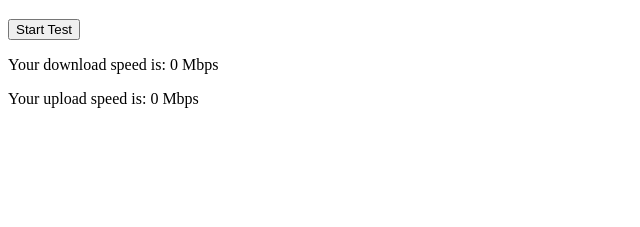
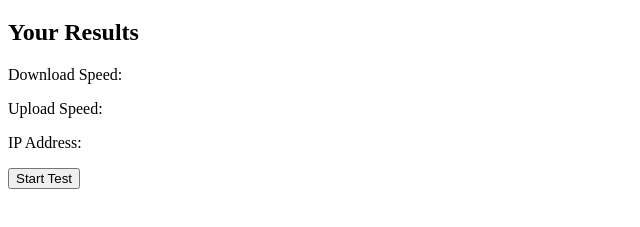
Before and after one commit to OSPOKS/Internet-speed-test, a plain HTML site: page index.html in a window 1280 px wide. Shown: the part 61-288 px from the top of the page, without its empty margins (0-640 px from the left). Drawn offline with Linux system fonts and the light colour scheme.

Commit message:
Update index.html

```diff
--- a/index.html
+++ b/index.html
@@ -1,20 +1,21 @@
 <!DOCTYPE html>
-<html lang="en">
+<html>
 <head>
-    <meta charset="UTF-8">
-    <meta name="viewport" content="width=device-width, initial-scale=1.0">
-    <title>Internet Speed Test</title>
-    <link rel="stylesheet" href="styles.css">
+<title>Internet Speed Test</title>
+<script src="script.js"></script>
 </head>
 <body>
-    <div class="container">
-        <h1>Internet Speed Test</h1>
-        <button id="start-button">Start Test</button>
-        <div id="result">
-            <p>Your download speed is: <span id="download-speed">0 Mbps</span></p>
-            <p>Your upload speed is: <span id="upload-speed">0 Mbps</span></p>
-        </div>
-    </div>
-    <script src="script.js"></script>
+
+<h1>Internet Speed Test</h1>
+
+<div id="result">
+<h2>Your Results</h2>
+<p>Download Speed: <span id="download-speed"></span></p>
+<p>Upload Speed: <span id="upload-speed"></span></p>
+<p>IP Address: <span id="ip-address"></span></p>
+</div>
+
+<button id="start-button">Start Test</button>
+
 </body>
 </html>
```
